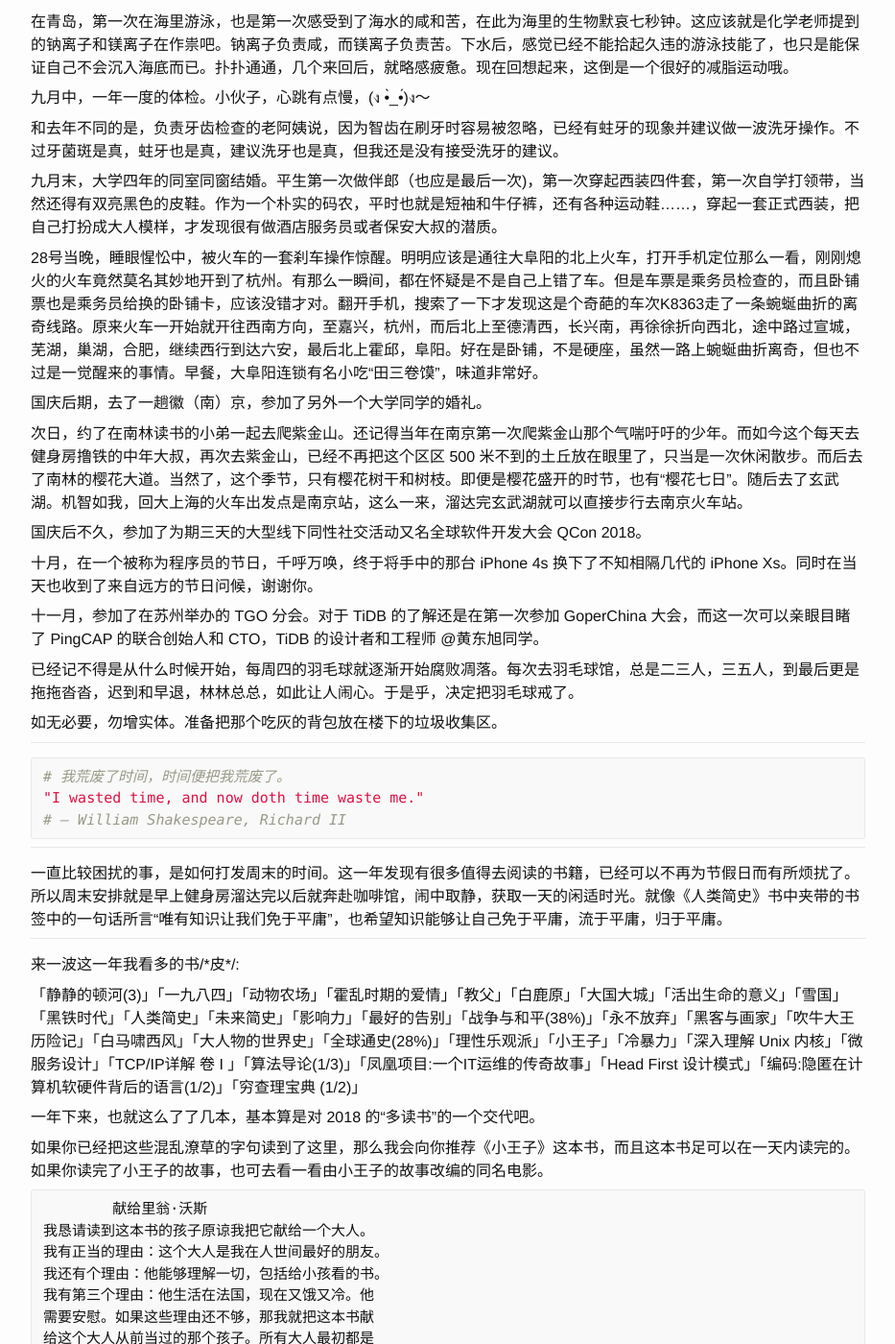
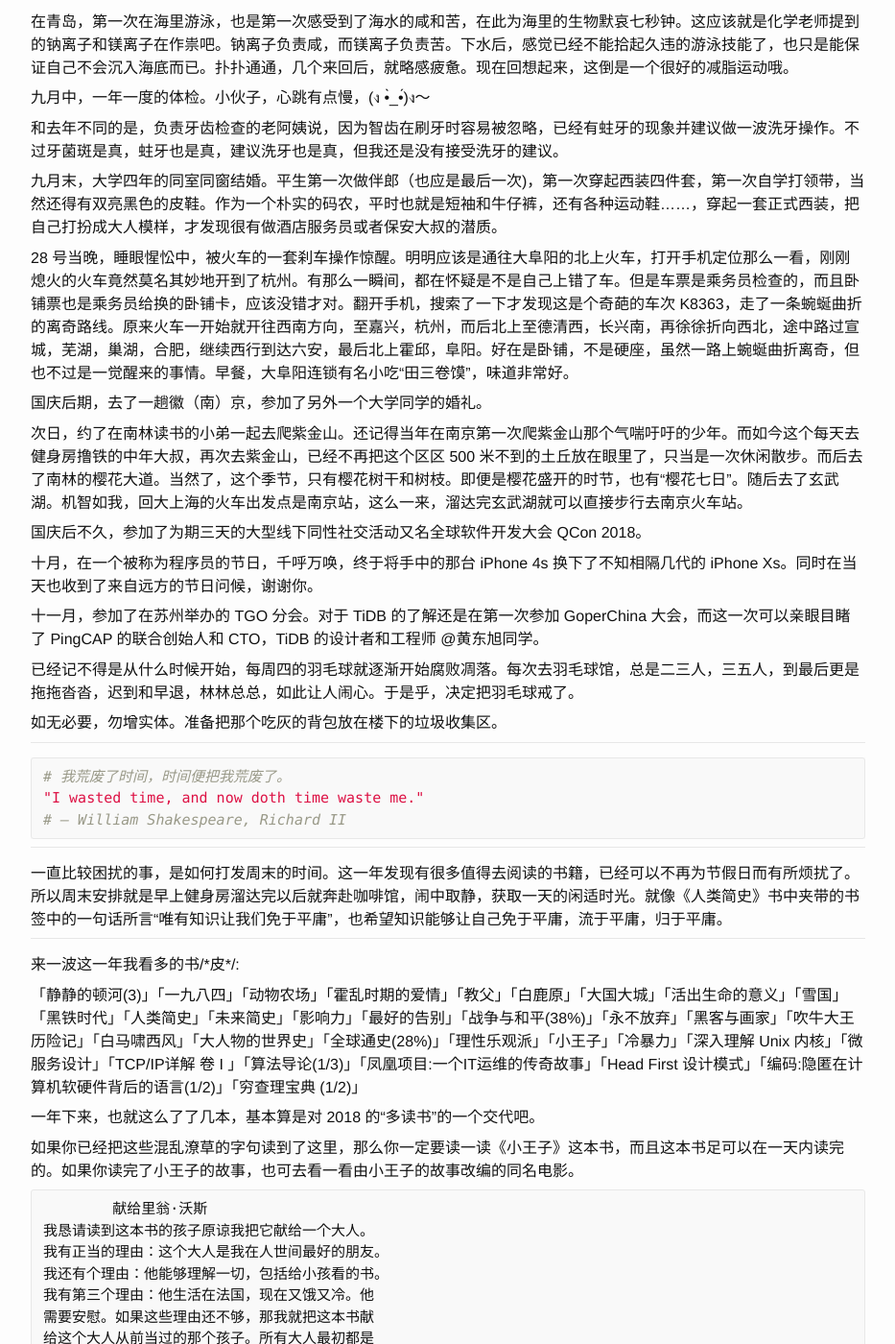
Before and after one commit to ousiax/ousiax.github.io, a Jekyll site: the page built from _journalctl/2018-12-31-annual-summary-2018.md, in a window 1280 px wide and 1400 px high, scrolled down 1745 px. Shown: the whole window at 96% size, without its empty margins (173-1106 px from the left). Built offline with Jekyll 4.4.1, drawn with Linux system fonts in a browser that asks for light colours; some of the changed text lies outside the part shown.

Commit message:
Update 2018-12-31-annual-summary-2018.md

````diff
--- a/_journalctl/2018-12-31-annual-summary-2018.md
+++ b/_journalctl/2018-12-31-annual-summary-2018.md
@@ -70,7 +70,7 @@
 
 - - -
 
-清晨，望着斑斑白雪，走在通往地铁站的路上，呼吸着清凉的空气，开启新的一天的征程。
+清晨，望着斑斑白雪，走在通往地铁站的路上，呼吸着清凉的空气，开启新一天的征程。
 
 断断续续，思前想去还不知道该写点什么。那就先列出2018的一些能够引起联想的关键字吧。
 
@@ -100,7 +100,7 @@
 
 九月末，大学四年的同室同窗结婚。平生第一次做伴郎（也应是最后一次)，第一次穿起西装四件套，第一次自学打领带，当然还得有双亮黑色的皮鞋。作为一个朴实的码农，平时也就是短袖和牛仔裤，还有各种运动鞋……，穿起一套正式西装，把自己打扮成大人模样，才发现很有做酒店服务员或者保安大叔的潜质。
 
-28号当晚，睡眼惺忪中，被火车的一套刹车操作惊醒。明明应该是通往大阜阳的北上火车，打开手机定位那么一看，刚刚熄火的火车竟然莫名其妙地开到了杭州。有那么一瞬间，都在怀疑是不是自己上错了车。但是车票是乘务员检查的，而且卧铺票也是乘务员给换的卧铺卡，应该没错才对。翻开手机，搜索了一下才发现这是个奇葩的车次K8363走了一条蜿蜒曲折的离奇线路。原来火车一开始就开往西南方向，至嘉兴，杭州，而后北上至德清西，长兴南，再徐徐折向西北，途中路过宣城，芜湖，巢湖，合肥，继续西行到达六安，最后北上霍邱，阜阳。好在是卧铺，不是硬座，虽然一路上蜿蜒曲折离奇，但也不过是一觉醒来的事情。早餐，大阜阳连锁有名小吃“田三卷馍”，味道非常好。
+28 号当晚，睡眼惺忪中，被火车的一套刹车操作惊醒。明明应该是通往大阜阳的北上火车，打开手机定位那么一看，刚刚熄火的火车竟然莫名其妙地开到了杭州。有那么一瞬间，都在怀疑是不是自己上错了车。但是车票是乘务员检查的，而且卧铺票也是乘务员给换的卧铺卡，应该没错才对。翻开手机，搜索了一下才发现这是个奇葩的车次 K8363，走了一条蜿蜒曲折的离奇路线。原来火车一开始就开往西南方向，至嘉兴，杭州，而后北上至德清西，长兴南，再徐徐折向西北，途中路过宣城，芜湖，巢湖，合肥，继续西行到达六安，最后北上霍邱，阜阳。好在是卧铺，不是硬座，虽然一路上蜿蜒曲折离奇，但也不过是一觉醒来的事情。早餐，大阜阳连锁有名小吃“田三卷馍”，味道非常好。
 
 国庆后期，去了一趟徽（南）京，参加了另外一个大学同学的婚礼。
 
@@ -136,7 +136,7 @@
 
 一年下来，也就这么了了几本，基本算是对 2018 的“多读书”的一个交代吧。
 
-如果你已经把这些混乱潦草的字句读到了这里，那么我会向你推荐《小王子》这本书，而且这本书足可以在一天内读完的。如果你读完了小王子的故事，也可去看一看由小王子的故事改编的同名电影。
+如果你已经把这些混乱潦草的字句读到了这里，那么你一定要读一读《小王子》这本书，而且这本书足可以在一天内读完的。如果你读完了小王子的故事，也可去看一看由小王子的故事改编的同名电影。
 
 ```none
         献给里翁·沃斯
````
Also changed, not shown: other parts of _journalctl/2018-12-31-annual-summary-2018.md (+3 -1 lines).
